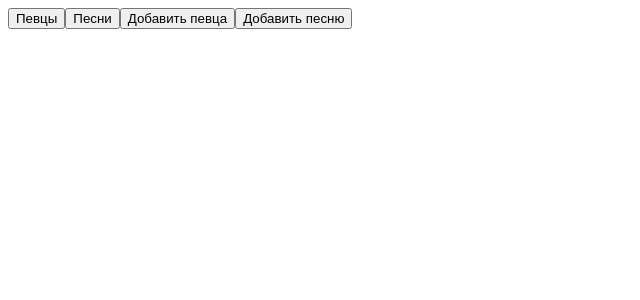
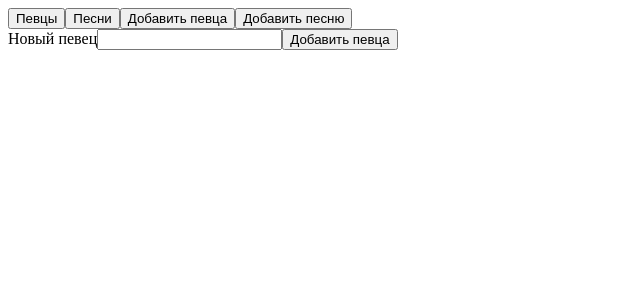
Before and after one commit to Karpucho/test_kodex, a React (Create React App) app in the folder client/: page /singers/new in a window 1280 px wide. Shown: the top 300 px of the page, without its empty margins (0-640 px from the left). Built offline with nearby package versions, Linux system fonts and the light colour scheme.

Commit message:
work for newSinger

```diff
--- a/client/src/components/App.js
+++ b/client/src/components/App.js
@@ -2,6 +2,8 @@ import { Routes, Route, BrowserRouter } from 'react-router-dom'
 import AllSingers from './AllSingers/AllSingers';
 import AllSongs from './AllSongs/AllSongs';
 import NavBar from './NavBar/NavBar';
+import NewSinger from './NewSinger/NewSinger';
+import NewSong from './NewSong/NewSong';
 
 function App() {
   return (
@@ -10,7 +12,9 @@ function App() {
       <NavBar />
         <Routes>
           <Route path="/singers" element={<AllSingers />} />
+          <Route path="/singers/new" element={<NewSinger />} />
           <Route path="/songs" element={<AllSongs />} />
+          <Route path="/songs/new" element={<NewSong />} />
         </Routes>
     </div>
    </BrowserRouter>
--- /dev/null
+++ b/client/src/components/NewSinger/NewSinger.jsx
@@ -0,0 +1,33 @@
+import React, { useRef } from 'react';
+import axios from 'axios';
+import './newsinger.css'
+import { useMutation } from 'react-query';
+
+function NewSinger(props) {
+
+  const newSingerRef = useRef()
+
+  const addSinger = useMutation(() =>
+   axios.post(`http://localhost:5000/api/singers`, {
+     name: newSingerRef.current.value,
+   }),
+   {onSuccess: () => {
+    newSingerRef.current.value =''
+   },
+    onError: () => {
+      // добавить ошибку
+    }})
+
+  return (
+    <form>
+      <label for="name">Новый певец</label>
+      <input ref={newSingerRef} type="text" name="name" id="name" className="" />
+      <button onClick={(event) => {
+        event.preventDefault();
+        addSinger.mutate()
+      }}>Добавить певца</button>
+    </form>
+  );
+}
+
+export default NewSinger;
--- /dev/null
+++ b/client/src/components/NewSong/NewSong.jsx
@@ -0,0 +1,12 @@
+import React from 'react';
+import './newsong.css'
+
+function NewSong(props) {
+  return (
+    <div>
+      песня
+    </div>
+  );
+}
+
+export default NewSong;
```
Also changed, not shown: client/src/components/NewSinger/newsinger.css (added), client/src/components/NewSong/newsong.css (added).
